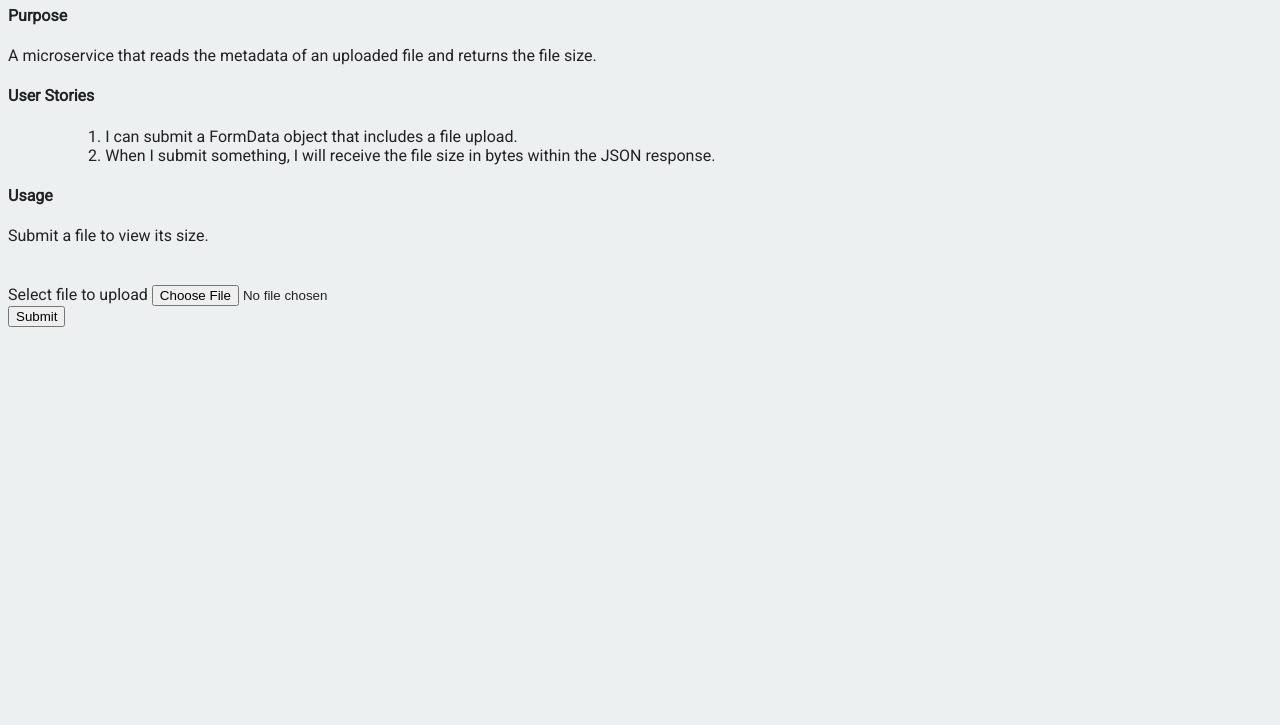
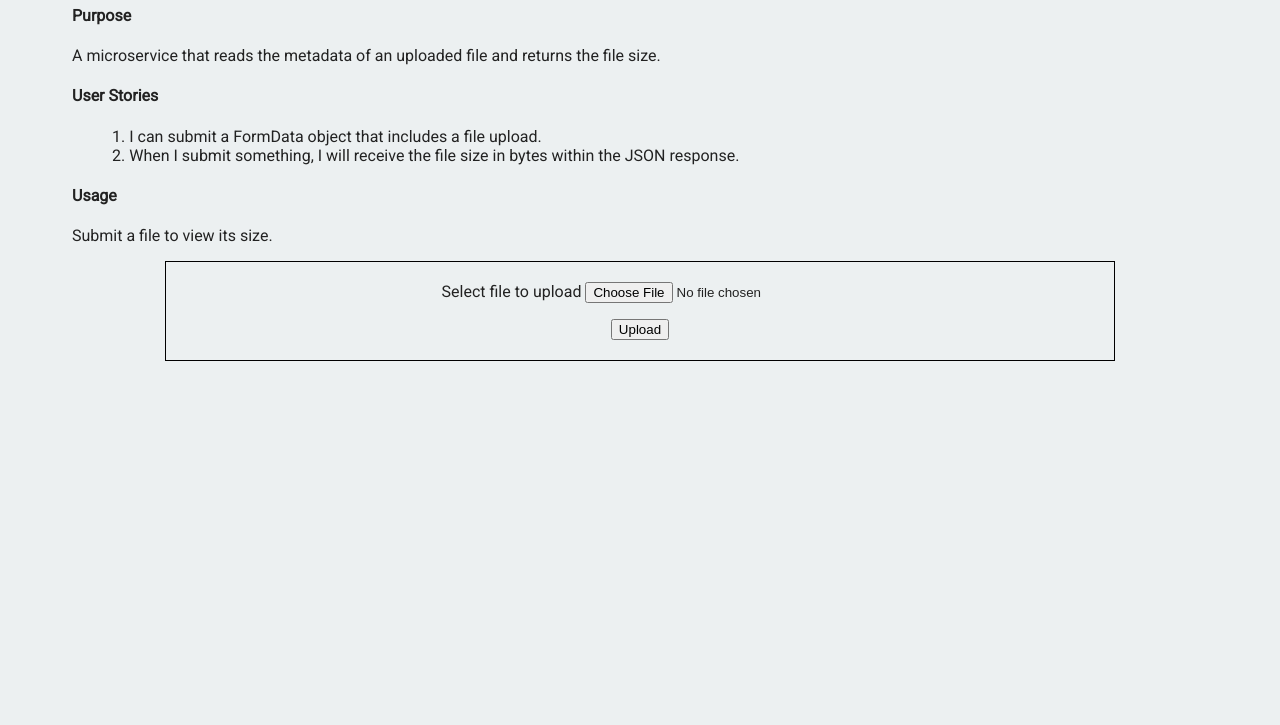
Before and after one commit to wmemorgan/file-metadata-ms, a website: page views/index.html in a window 1280 px wide. Shown: the part 75-800 px from the top of the page. Drawn offline with Linux system fonts and the light colour scheme; files that its build step writes are made by us from their sources.

Commit message:
Add minimum style format to upload form

```diff
--- a/public/style.css
+++ b/public/style.css
@@ -2,6 +2,7 @@
 @import url('https://fonts.googleapis.com/css?family=Roboto');
 
 body {
+	padding: 0% 5% 5% 5%;
 	font-family: 'Roboto', sans-serif;
 	font-size: 16px;
 	color: #222;
@@ -19,8 +20,15 @@ footer {
 }
 
 .container {
-	padding: 0;
-	margin-top: 40px;
+	width: 80%;
+	padding: 20px;
+	border: 1px solid black;
+	margin: 0 auto;
+	text-align: center;
+}
+
+#upload-button {
+	padding-top: 1em;
 }
 
 .footer {
--- a/views/index.html
+++ b/views/index.html
@@ -14,14 +14,13 @@
     A microservice that reads the metadata of an uploaded file and returns the file size.
   </p>
   <h4>User Stories</h4>
-  <blockquote>
+
     <ol>
       <li>I can submit a FormData object that includes a file upload.</li>
       <li>
         When I submit something, I will receive the file size in bytes within the JSON response.
       </li>
     </ol>
-  </blockquote>
   <h4>Usage</h4>
   <p>Submit a file to view its size.</p>
   <div class="container">
@@ -30,8 +29,8 @@
         <label for="file">Select file to upload</label>
         <input type="file" name="fileUpload" id="fileUpload">
       </div>
-      <div>
-        <button>Submit</button>
+      <div id='upload-button'>
+        <button>Upload</button>
       </div>
 
     </form>
```
